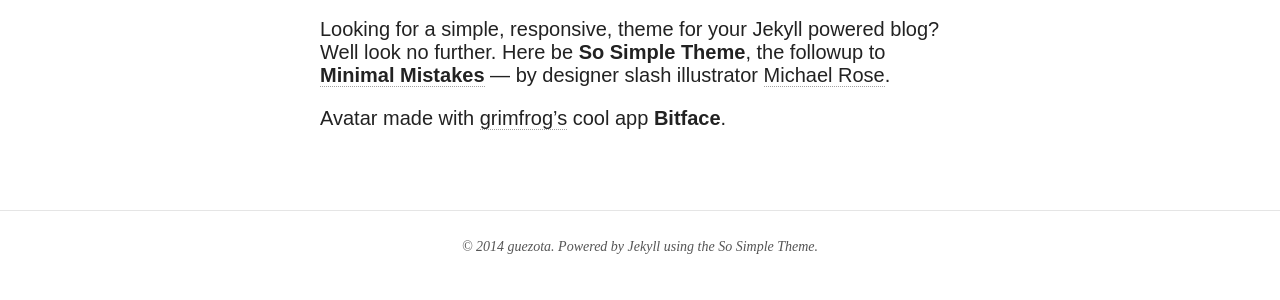
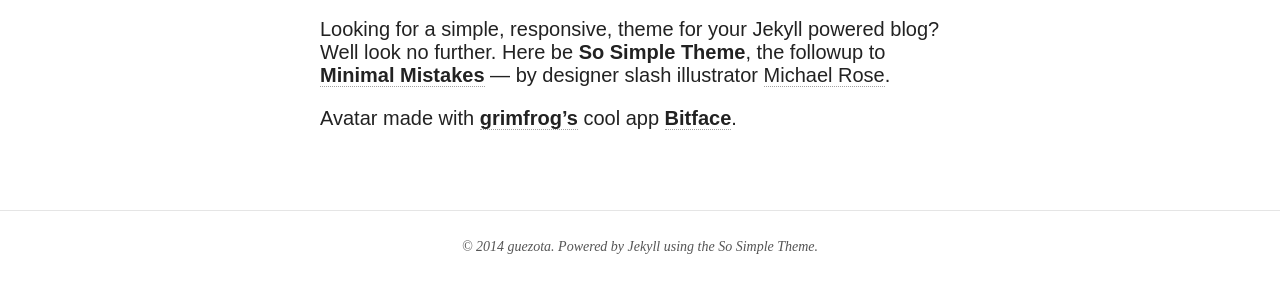
Before and after one commit to guezota/guezota.github.io, a Jekyll site: the page built from about.md, in a window 1280 px wide. Shown: the part 1210-1510 px from the top of the page. Built offline with Jekyll 4.4.1, drawn with Linux system fonts in a browser that asks for light colours; nearby versions of some CDN libraries.

Commit message:
More tweaks

```diff
--- a/about.md
+++ b/about.md
@@ -24,4 +24,4 @@ You can find the real me on [Twitter](https://twitter.com/maique) and [GitHub](h
 
 Looking for a simple, responsive, theme for your Jekyll powered blog? Well look no further. Here be **So Simple Theme**, the followup to [**Minimal Mistakes**](http://mmistakes.github.io/minimal-mistakes) --- by designer slash illustrator [Michael Rose](http://mademistakes.com).
 
-Avatar made with [grimfrog's](https://twitter.com/grimfrog) cool app **[Bitface](https://itunes.apple.com/no/app/bitface-8-bit-avatar-creator/id687230250?mt=8)**.
+Avatar made with [**grimfrog's**](https://twitter.com/grimfrog) cool app [**Bitface**](https://itunes.apple.com/no/app/bitface-8-bit-avatar-creator/id687230250?mt=8).
```
